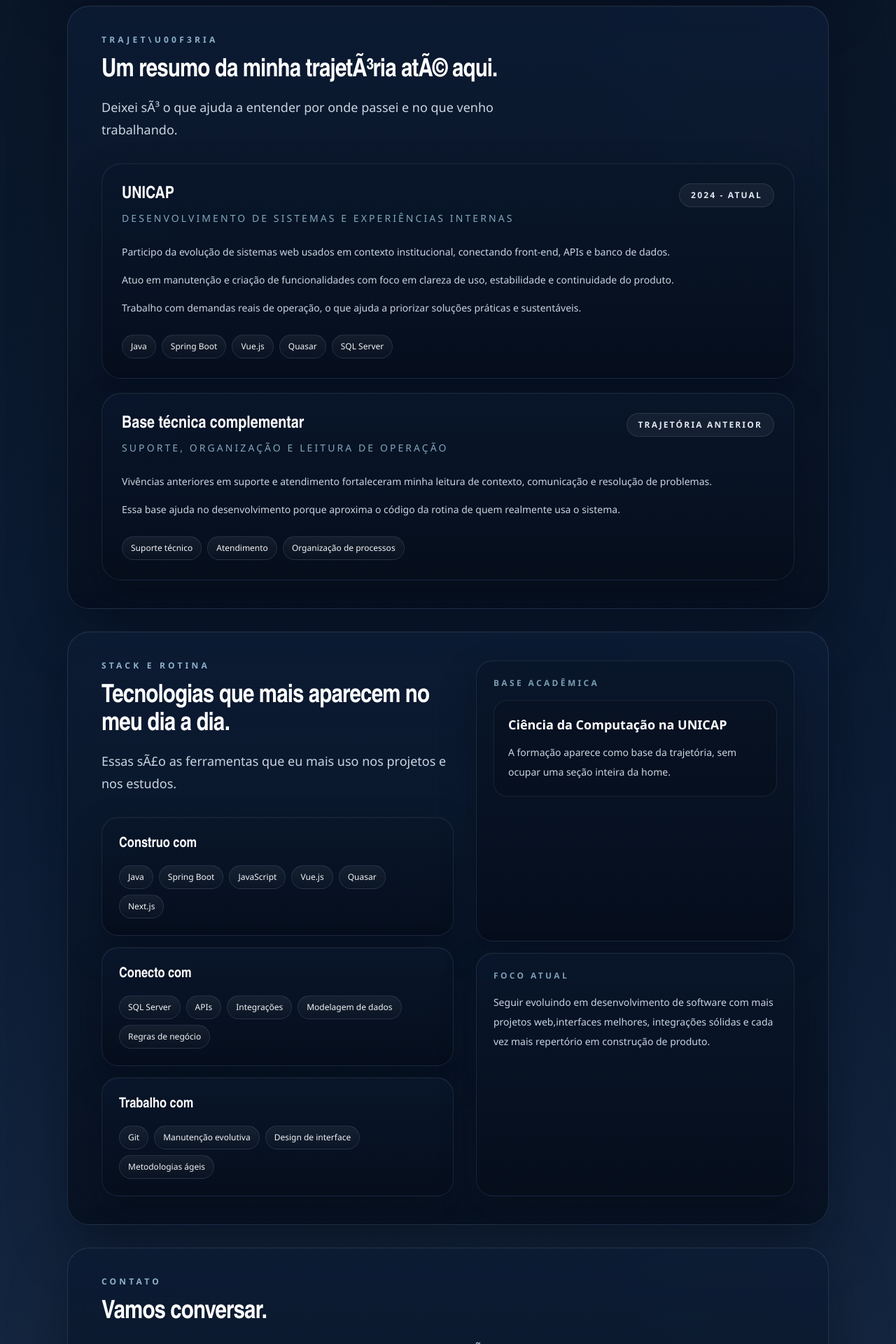
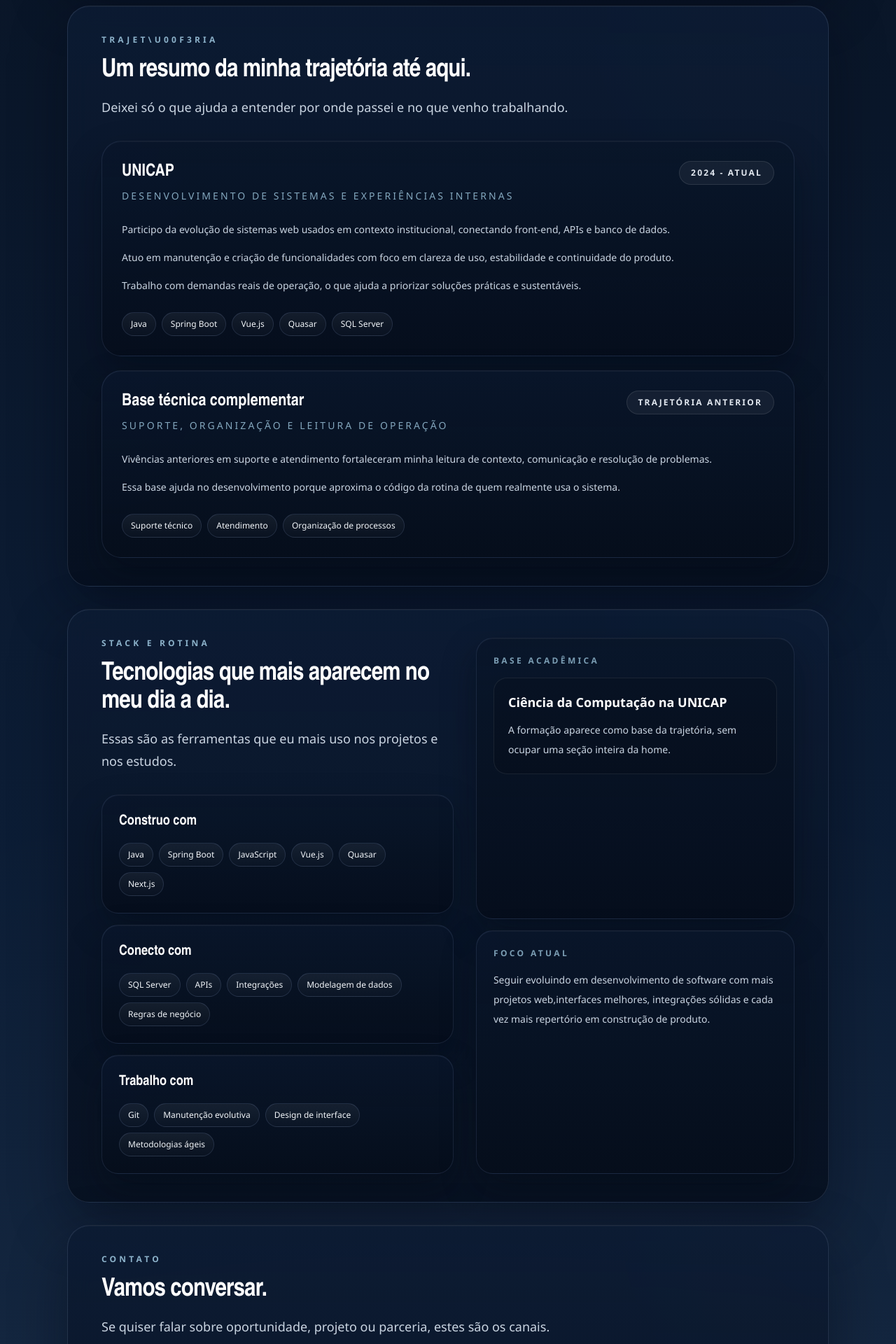
Before and after one commit to Leo-Chaves/CV-Leonardo-Chaves-, a Next.js app in the folder curriculo/: page / in a window 1280 px wide. Shown: the part 2620-4540 px from the top of the page at 70% size. Built offline with nearby package versions, Linux system fonts and the light colour scheme.

Commit message:
correção ortografica

```diff
--- a/curriculo/app/page.tsx
+++ b/curriculo/app/page.tsx
@@ -240,8 +240,8 @@ export default function Home() {
           <div className="flex flex-col gap-8">
             <SectionHeading
               eyebrow="Trajet\u00f3ria"
-              title="Um resumo da minha trajetÃ³ria atÃ© aqui."
-              description="Deixei sÃ³ o que ajuda a entender por onde passei e no que venho trabalhando."
+              title={"Um resumo da minha trajet\u00f3ria at\u00e9 aqui."}
+              description={"Deixei s\u00f3 o que ajuda a entender por onde passei e no que venho trabalhando."}
             />
 
             <div className="grid gap-5">
@@ -258,7 +258,7 @@ export default function Home() {
               <SectionHeading
                 eyebrow="Stack e rotina"
                 title="Tecnologias que mais aparecem no meu dia a dia."
-                description="Essas sÃ£o as ferramentas que eu mais uso nos projetos e nos estudos."
+                description={"Essas s\u00e3o as ferramentas que eu mais uso nos projetos e nos estudos."}
               />
 
               <div className="mt-8 grid gap-4">
@@ -313,7 +313,7 @@ export default function Home() {
             <SectionHeading
               eyebrow="Contato"
               title="Vamos conversar."
-              description="Se quiser falar sobre oportunidade, projeto ou parceria, estes sÃ£o os canais."
+              description={"Se quiser falar sobre oportunidade, projeto ou parceria, estes s\u00e3o os canais."}
             />
 
             <div className="grid gap-4 lg:grid-cols-3">
```
